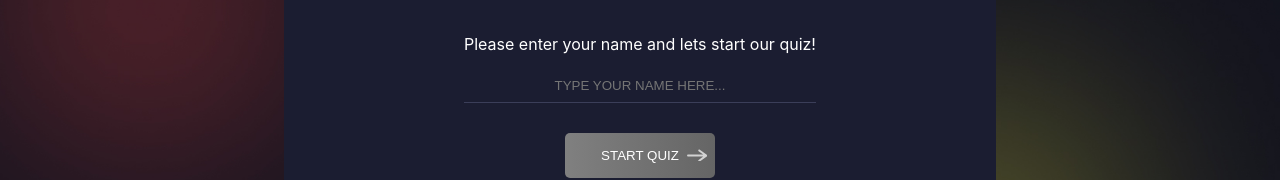
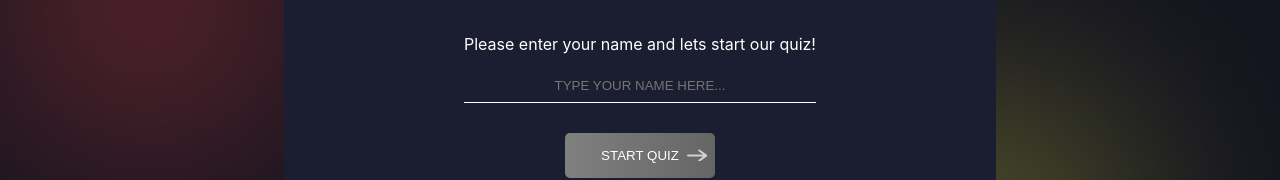
Before and after one commit to sofiiaruban/music_app, a React (Create React App) app: page / in a window 1280 px wide. In both pictures the pointer is over the input "Type your name here...". Shown: the part 228-408 px from the top of the page. Built offline with nearby package versions, Linux system fonts and the light colour scheme.

Commit message:
style: fix input bottom

```diff
--- a/src/App.css
+++ b/src/App.css
@@ -226,6 +226,12 @@ input {
   margin: 0 0 30px 0;
   color: #ffffff;
 
+}
+input:hover, input:focus {
+  border-bottom: 1px solid #ffffff;
+}
+input:focus{
+  outline: none;
 }
 /*Button*/
 button {
```
